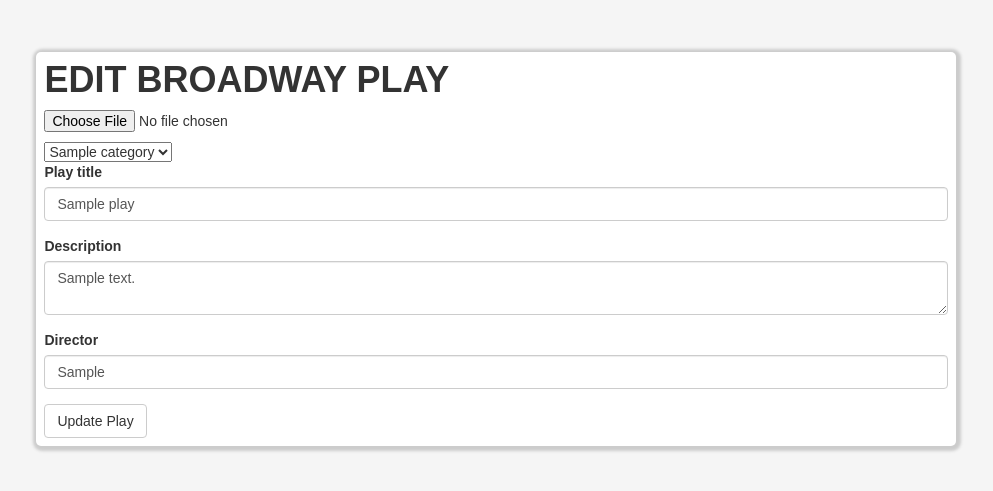
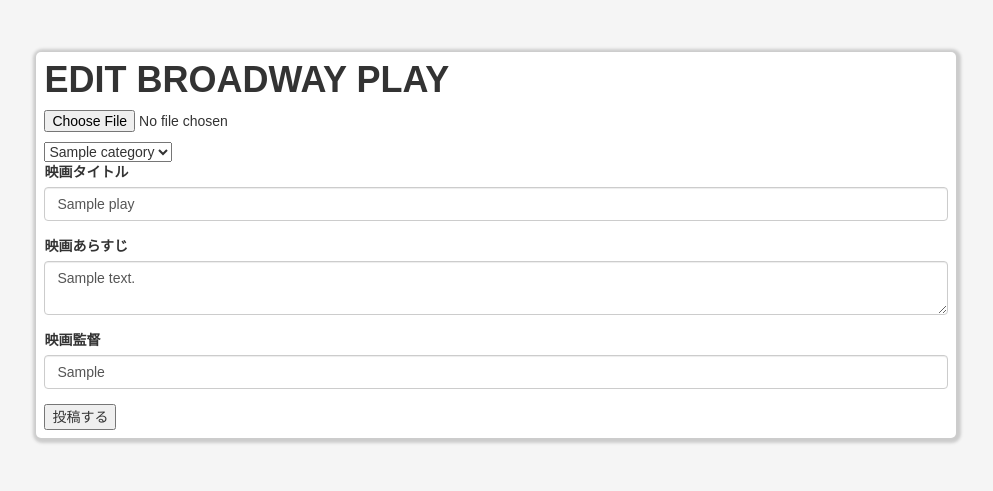
Before and after one commit to tsuji-ryo/movie-demo-change, a Rails app: page /plays/1/edit in a window 1280 px wide. Shown: the part 62-553 px from the top of the page, without its empty margins (144-1137 px from the left). Run offline with Rails 7, Linux system fonts and the light colour scheme; a user stored in the database is signed in; tables that the repository leaves empty hold one stand-in row (values such as "Sample post"); style sheets or scripts are compiled from the project's sources; parts of the project's set-up code (start-up, migrations or seed data) failed here and were passed over; some libraries are stand-ins or nearby versions.

Commit message:
fixing s3

```diff
--- a/app/views/bookmarks/index.html.erb
+++ b/app/views/bookmarks/index.html.erb
@@ -2,7 +2,7 @@
   <% if @bookmarks.count == 0 %>
     <h3>お気に入り映画がありません</h3>
   <% else %>
-    <h3>お気に入りの映画</h3>
+    <h3>お気に入り映画</h3>
     <% @bookmarks.each do |bookmark| %>
       <% play = Play.find(bookmark.play_id) %>
        <div class="col-md-3">
--- a/app/views/plays/edit.html.erb
+++ b/app/views/plays/edit.html.erb
@@ -5,10 +5,10 @@
     <%= simple_form_for @play, html: {multipart: true} do |f| %>
       <%= f.file_field :play_img %>
       <%= f.select :category_id, @categories %>
-      <%= f.input :title, label: "Play title" %>
-      <%= f.input :description %>
-      <%= f.input :director %>
-      <%= f.button :submit %>
+      <%= f.input :title, label: "映画タイトル" %>
+      <%= f.input :description, label: "映画あらすじ" %>
+      <%= f.input :director, label: "映画監督" %>
+      <%= f.submit "投稿する" %>
     <% end %>
   </div>
 </div>
--- a/app/views/plays/new.html.erb
+++ b/app/views/plays/new.html.erb
@@ -1,6 +1,6 @@
 <div class="col-md-10 col-md-offset-1">
   <div class="new-play-form">
-    <h1>新しい映画を登録する登録する</h1>
+    <h1>新しい映画を登録する</h1>
 
     <%= render 'form' %>
   </div>
--- a/app/views/plays/show.html.erb
+++ b/app/views/plays/show.html.erb
@@ -21,7 +21,7 @@
       <h4 class="avg-rating">平均レビュー</h4>
       <div class="average-review-rating" data-score=<%= @average_review %>></div>
       <span class="number-of-reviews"><em> 合計 </em><%= @play.reviews.count %> レビュー </span>
-      <p class="play-descs"><%= @play.description %></p>
+      <p class="play-descs"><br>あらすじ<br> <%= @play.description %></p>
     </div>
   </div>
 
--- a/app/views/reviews/_review.html.erb
+++ b/app/views/reviews/_review.html.erb
@@ -5,8 +5,8 @@
   <% if user_signed_in? %>
     <% if review.user_id == current_user.id %>
       <div class="links btn-group" %>
-        <%= link_to "Edit", edit_play_review_path(review.play, review), class: "btn btn-custom" %>
-        <%= link_to "Delete", play_review_path(review.play, review), method: :delete, data: { confirm: "Are you sure?" }, class: "btn btn-custom" %>
+        <%= link_to "編集", edit_play_review_path(review.play, review), class: "btn btn-custom" %>
+        <%= link_to "削除", play_review_path(review.play, review), method: :delete, data: { confirm: "本当に削除していいですか?" }, class: "btn btn-custom" %>
       </div>
     <% end -%>
   <% end -%>
```
Also changed, not shown: Gemfile, Gemfile.lock.
